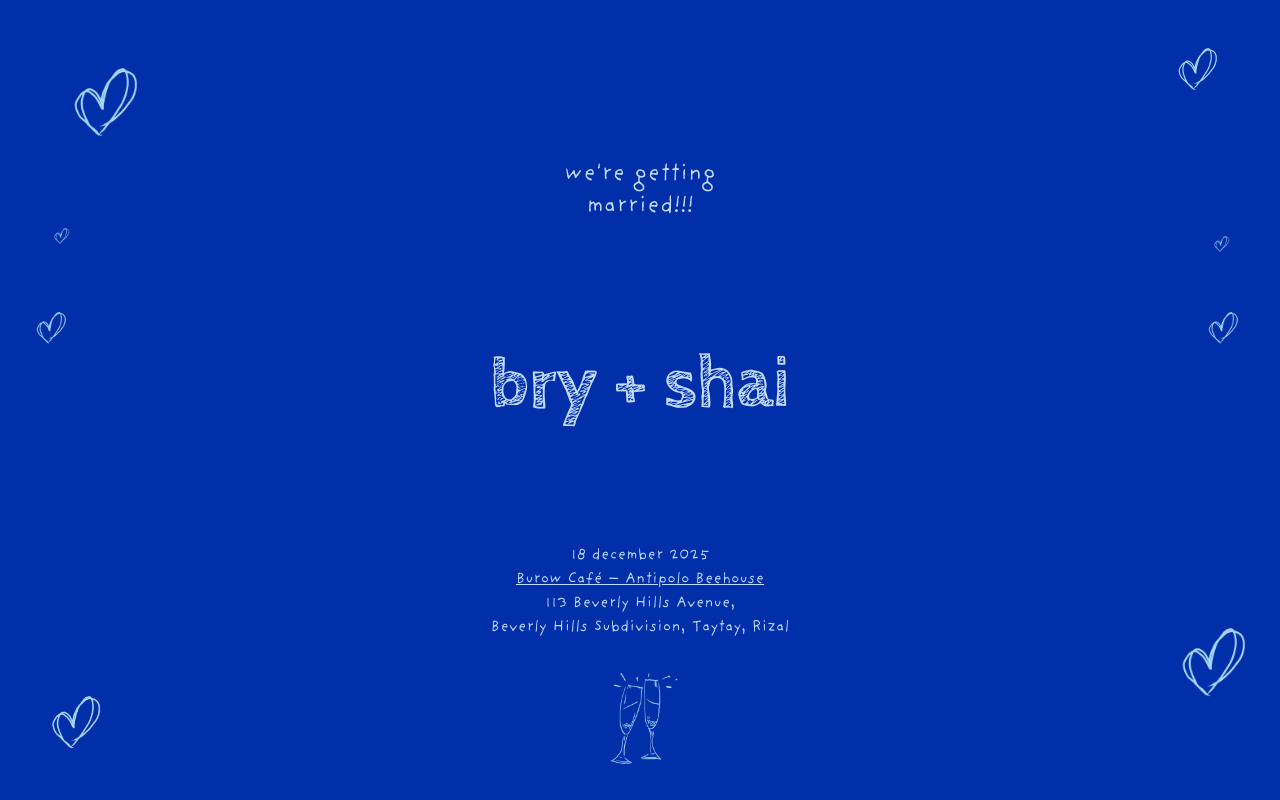
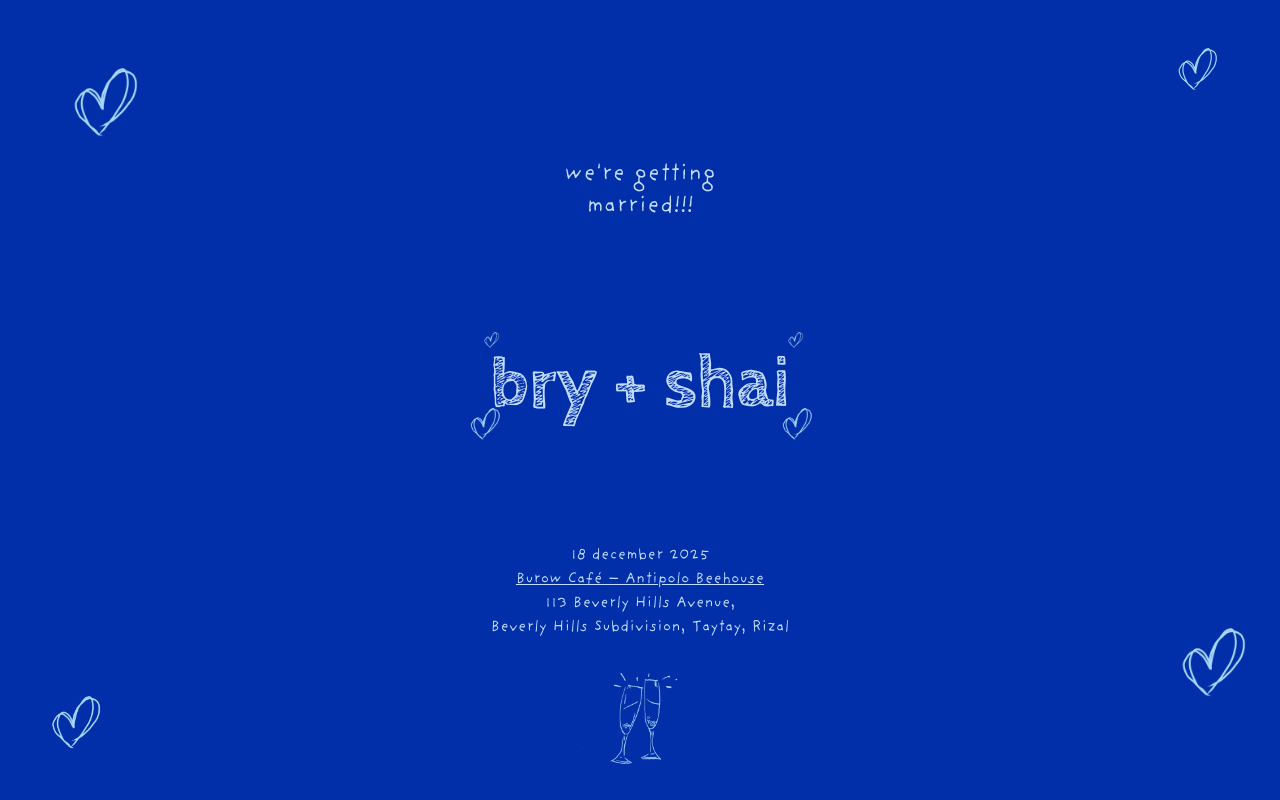
Before and after one commit to brynldrn/shai-bry-evite, a React (Vite) app: page / in a window 1280 px wide. Built offline with nearby package versions, Linux system fonts and the light colour scheme.

Commit message:
fix: update hearts

```diff
--- a/src/App.tsx
+++ b/src/App.tsx
@@ -8,7 +8,25 @@ function App() {
   return (
     <section className='flex flex-col items-center justify-between h-dvh py-40 gap-6'>
       <h1 className='text-2xl line-clamp-2'>we're getting <br /> married!!!</h1>
-      <TypeAnimation sequence={['', 500, 'bry + shai']} wrapper='h1' cursor={false} className='font-cabin-sketch text-7xl font-bold' speed={4} deletionSpeed={3} />
+      <div className='relative'>
+        <TypeAnimation sequence={['', 500, 'bry + shai']} wrapper='h1' cursor={false} className='font-cabin-sketch text-7xl font-bold' speed={4} deletionSpeed={3} />
+
+        {/* small top of "b" */}
+        <img src={heart6} alt="heart" className='size-12 absolute -top-7 -left-5' />
+        {/* small top of "b" */}
+
+        {/* small top of "i" */}
+        <img src={heart6} alt="heart" className='size-12 absolute -top-7 -right-8' />
+        {/* small top of "i" */}
+
+        {/* medium heart bottom of "b" */}
+        <img src={heart6} alt="heart" className='size-24 absolute -bottom-15 -left-12' />
+        {/* medium heart bottom of "b" */}
+
+        {/* medium heart bottom of "i" */}
+        <img src={heart6} alt="heart" className='size-24 absolute -bottom-15 -right-15' />
+        {/* medium heart bottom of "i" */}
+      </div>
       <p className='flex flex-col items-center gap-0 text-md'>
         <span className='text-inherit'>18 december 2025</span>
         <a href='https://maps.app.goo.gl/vcPZBkDVYwBsyLbW6' target='_blank' className='!text-inherit !underline'>Burow Café &ndash; Antipolo Beehouse</a>
@@ -18,22 +36,6 @@ function App() {
       <div className='fixed top-0 left-0 w-full h-full pointer-events-none'>
         {/* top left */}
         <img src={heart6} alt="heart" className='size-52 absolute top-4 left-3' />
-
-        {/* small top of "b" */}
-        <img src={heart6} alt="heart" className='size-12 absolute top-54 left-10' />
-        {/* small top of "b" */}
-
-        {/* small top of "i" */}
-        <img src={heart6} alt="heart" className='size-12 absolute top-56 right-8' />
-        {/* small top of "i" */}
-
-        {/* medium heart bottom of "b" */}
-        <img src={heart6} alt="heart" className='size-24 absolute top-72 left-2' />
-        {/* medium heart bottom of "b" */}
-
-        {/* medium heart bottom of "i" */}
-        <img src={heart6} alt="heart" className='size-24 absolute top-72 right-1' />
-        {/* medium heart bottom of "i" */}
 
         {/* top right */}
         <img src={heart6} alt="heart" className='size-32 absolute top-4 right-3' />
```
